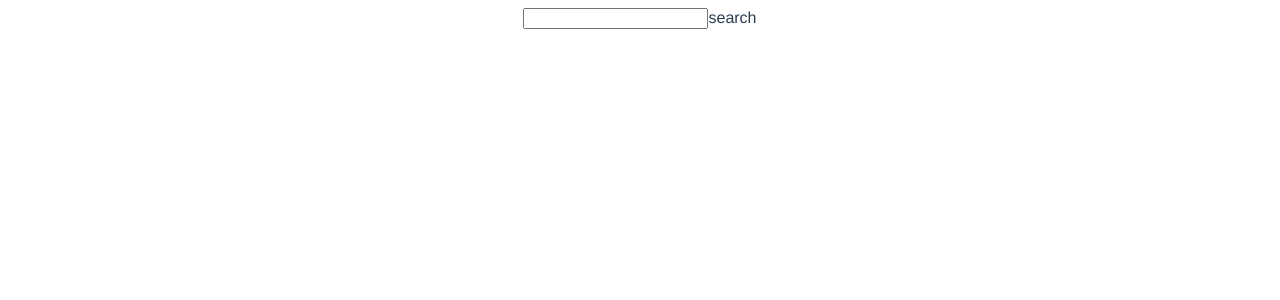
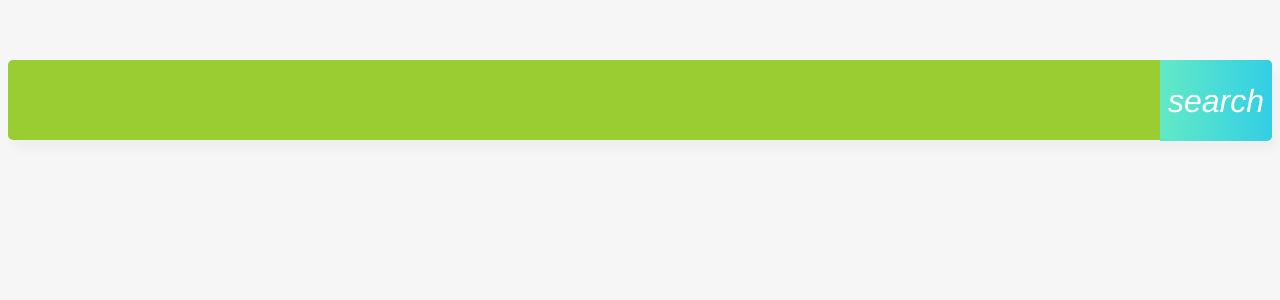
Before and after one commit to yeyoung8805/Vue-SearchGitUser, a Vue app: page / in a window 1280 px wide. Shown: the top 300 px of the page. Built offline with nearby package versions, Linux system fonts and the light colour scheme.

Commit message:
change css

```diff
--- a/src/App.vue
+++ b/src/App.vue
@@ -13,7 +13,20 @@ export default {
   components: {
     'SearchField' : SearchField,
     'ResultField' : ResultField
-  }
+  },
+  data() {
+    return {
+      userItems: [],
+    }
+  },
+  created() {},
+  methods : {
+    deleteOneItem(userItem, index) {
+      console.log(userItem)
+      localStorage.removeItem(userItem)
+      this.userItems.splice(index, 1)
+    },
+  },
 }
 </script>
 
@@ -25,7 +38,20 @@ export default {
   -moz-osx-font-smoothing: grayscale;
   text-align: center;
   color: #2c3e50;
+  margin-top: 60px;
 }
-
-
+body {
+  text-align: center;
+  background-color: #f6f6f6;
+}
+input {
+  border-style: groove;
+  width: 400px;
+}
+button {
+  border-style: groove;
+}
+.shadow {
+  box-shadow: 5px 10px 10px rgba(0, 0, 0, 0.03);
+}
 </style>
--- a/src/components/ResultField.vue
+++ b/src/components/ResultField.vue
@@ -1,11 +1,11 @@
 <template>
     <div>
         <ul>
-            <li v-for="(gitUser, index) in gitUsers" :key="gitUser">
-                <span>{{gitUser.login}}</span>
-                <span>{{gitUser.avatar_url}}</span>
+            <li v-for="(gitUser, index) in gitUsers" :key="gitUser" class="shadow">
+                <img :src="gitUser.avatar_url" />&nbsp;&nbsp;
+                <span>{{gitUser.login}}</span> &nbsp; | &nbsp;
                 <span>{{gitUser.html_url}}</span>
-                <span @click="removeUser(userItem, index)">remove</span>
+                <span class="removeBtn" @click="removeUser(gitUser, index)"><i class="material-icons">remove</i></span>
             </li>
         </ul>
     </div>
@@ -37,8 +37,13 @@ export default {
 
     },
     methods: {
-        removeUser(userItem, index) {
-            this.$store.commit('removeItem', {userItem, index})
+        // removeUser(userItem, index) {
+        //     this.$store.commit('removeItem', {userItem, index})
+        // },
+        removeUser: function(gitUser, index) {
+            console.log(gitUser, index);
+            localStorage.removeItem(gitUser);
+            this.gitUsers.splice(index, 1); // 특정 인덱스를 지운다.
         },
     },
 
@@ -46,5 +51,25 @@ export default {
 </script>
 
 <style scoped>
+ul {
+    list-style-type: none;
+    padding-left: 0;
+    margin-top: 0;
+    text-align: left;
+}
+li {
+    display: flex;
+    min-height: 50px;
+    height: 50px;
+    line-height: 50px;
+    margin: 0.5rem 0;
+    padding: 0 0.9rem;
+    background: white;
+    border-radius: 5px;
+}
 
+.removeBtn {
+    margin-left: auto;
+    color: #de4343;
+}
 </style>
--- a/src/components/SearchField.vue
+++ b/src/components/SearchField.vue
@@ -1,7 +1,9 @@
 <template>
-    <div>
+    <div class="inputBox shadow">
         <input type="text" v-model="searchText" @:keyup.enter="getGitUsers" @input="changeSearchText" />
-        <span @click="getGitUsers">search</span>
+        <span class="addContainer" @click="getGitUsers">
+            <i class="material-icons addBtn">search</i>
+            </span>
     </div>
 </template>
 
@@ -11,13 +13,9 @@ import {useStore} from 'vuex'
 
 function useSearchText() {
     const store = useStore()
-    const searchText = computed(() => store.getters['getSearchText']) //eslint-disable-line no-unused-vars
-    // const searchText = () => this.store.getters['getSearchText'];
+    const searchText = computed(() => store.getters['getSearchText'])
     const changeSearchText = (e) => store.dispatch('changeSearchText', e.target.value)
-
     const getGitUsers = (e) => store.dispatch('getGitUsersAction') //eslint-disable-line no-unused-vars
-    // const getGitUsers = computed(() => store.dispatch['getGitUsersAction'])
-    // const getGitUsers = (e) => store.dispatch('getGitUsersAction', e.target.value)
 
     return  {
         searchText,
@@ -41,5 +39,30 @@ export default {
 </script>
 
 <style scoped>
-
+input:focus {
+    outline: none;
+}
+.inputBox {
+    background: yellowgreen;
+    height: 80px;
+    line-height: 80px;
+    border-radius: 5px;
+}
+.inputBox input {
+    background: yellowgreen;
+    border-style: none;
+    font-size: 60px;
+    vertical-align: middle;
+}
+.addContainer {
+    float: right;
+    background: linear-gradient(to right, #62EAC6, #32CEE6);
+    width: 7rem;
+    border-radius: 0 5px 5px 0;
+}
+.addBtn {
+    color: white;
+    vertical-align: middle;
+    font-size: 2rem;
+}
 </style>
--- a/src/store/modules/searchViewModel.js
+++ b/src/store/modules/searchViewModel.js
@@ -7,10 +7,6 @@ const state = {
 }
 
 const mutations = {
-    removeItem(state, payload) {
-        localStorage.removeItem(payload.userItem.item)
-        state.userItems.splice(payload.index, 1)
-    },
     updateSearchText(state, text) {
         state.searchText = text
     },
```
